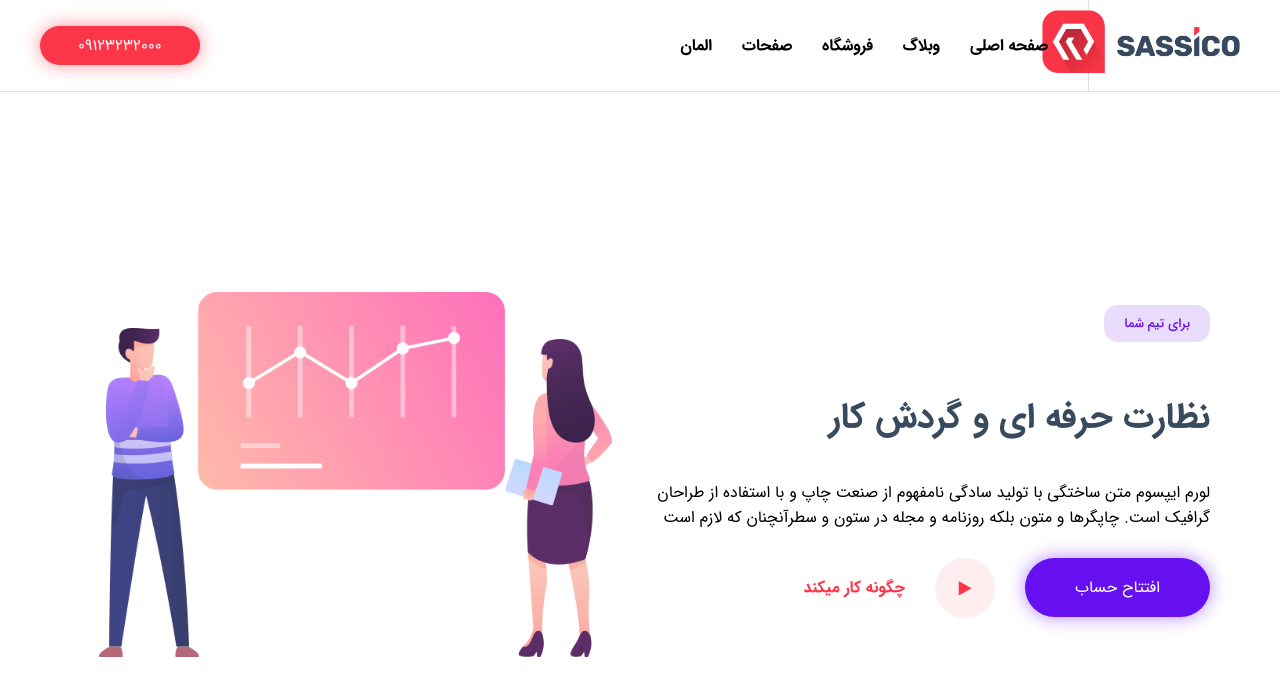
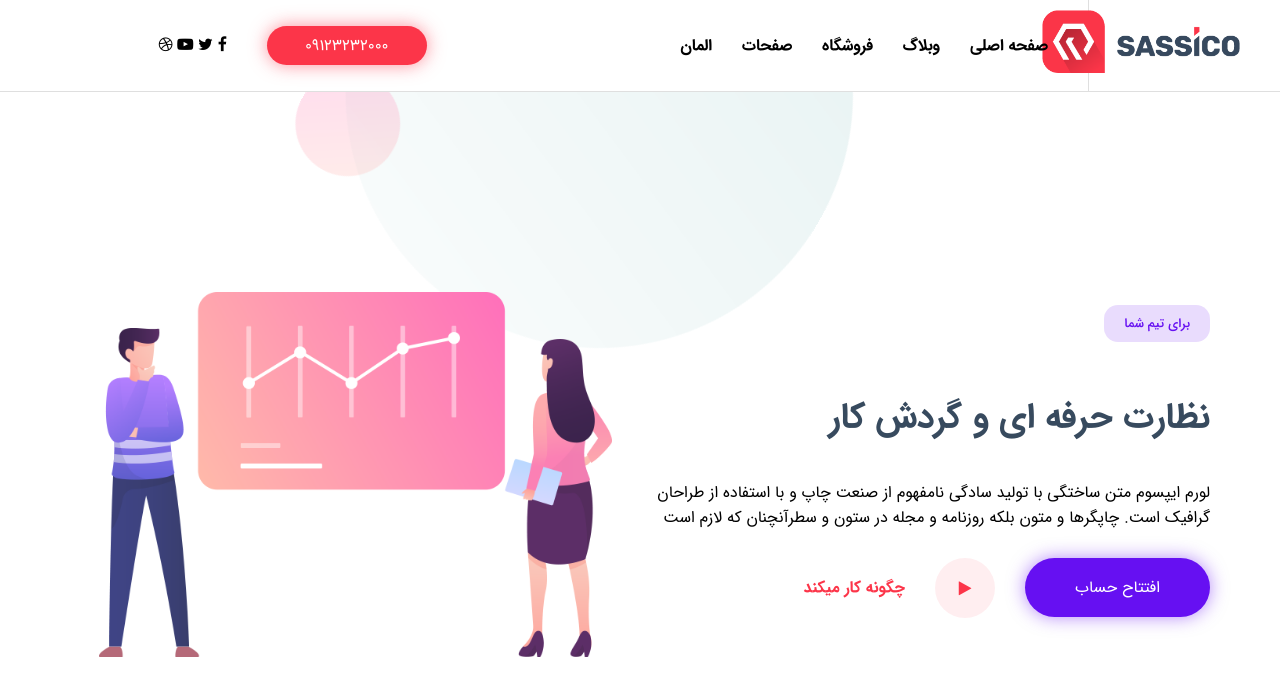
Before and after one commit to Adiostt/newsite-styleby-sass, a plain HTML site: page index.html in a window 1280 px wide. Drawn offline with Linux system fonts and the light colour scheme.

Commit message:
complete hero section

```diff
--- a/index.html
+++ b/index.html
@@ -26,12 +26,20 @@
                         <li><a href="#">المان</a></li>
                     </ul>
                 </div>
-                <div class="call-us"><a class="a-color" href="#">۰۹۱۲۳۲۳۲۰۰۰</a></div>
+                <div class="left-side">
+                <div class="call-us">
+                    <a class="a-color" href="#">۰۹۱۲۳۲۳۲۰۰۰</a></div>
                 <div class="social">
+                    <i class="fa fa-facebook" aria-hidden="true"></i>
+                    <i class="fa fa-twitter" aria-hidden="true"></i>
+                    <i class="fa fa-youtube-play" aria-hidden="true"></i>
+                    <i class="fa fa-dribbble" aria-hidden="true"></i>
+                </div>
             </div>
         </div>
         </nav>
     </header>
+    <main>
         <section class="hero-section">
             <div class="hero-section-wrap">
                 <div class="hero-descrition">
@@ -63,9 +71,16 @@
                 <div class="hero-image">
                     <img src="/image/man_img.png" alt="text">
                 </div>
+                <div class="hero-back-img">
+                    <img src="/image/bg-img (1).png" alt="test">
+                </div>
             </div>
         </section>
-    <main>
+        <section class="the-ads-true">
+            <section class="the-ads-true-wrap">
+
+            </section>
+        </section>
     </main>
     <footer>
 
--- a/style/sass/style.scss
+++ b/style/sass/style.scss
@@ -25,6 +25,7 @@
     display: flex;
     align-items: center;
     border-bottom: .5px solid rgb(223, 223, 223);
+    background-color: #ffffff;
 }
 
 .navigation-li ul {
@@ -156,3 +157,22 @@ to{right: 30px;}
 .hero-descrition{
     padding-top: 200px;
 }
+
+.hero-back-img{
+    position: absolute;
+    top: -167px;
+    left: 27%;
+    z-index: -20;
+    margin: auto;
+    animation: mymove 12s infinite linear;
+}
+
+@keyframes mymove {
+    0% {transform: rotate(360deg);}
+  }
+
+  .left-side{
+    @extend .container;
+    display: flex;
+    align-items: center;
+  }
```
Also changed, not shown: image/bg-img (1).png (added), style/sass/style.css, 1 other file. Lines whose indentation alone changed are shown as unchanged.
